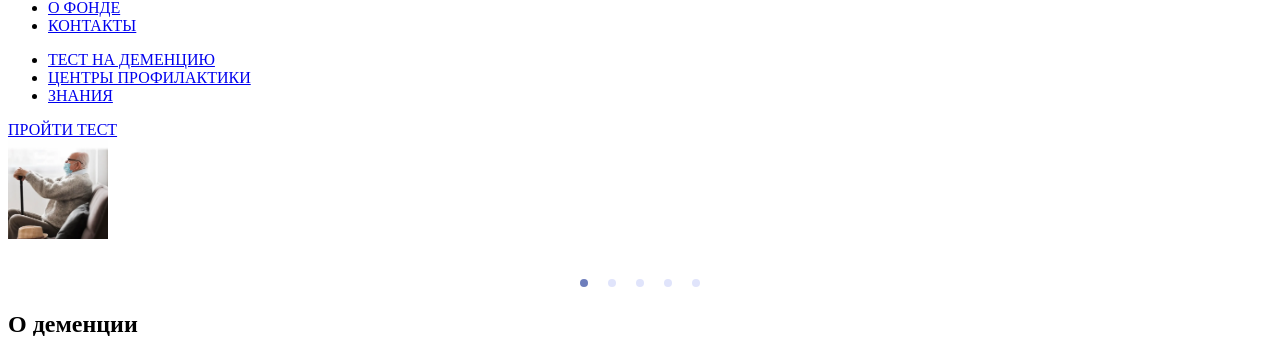
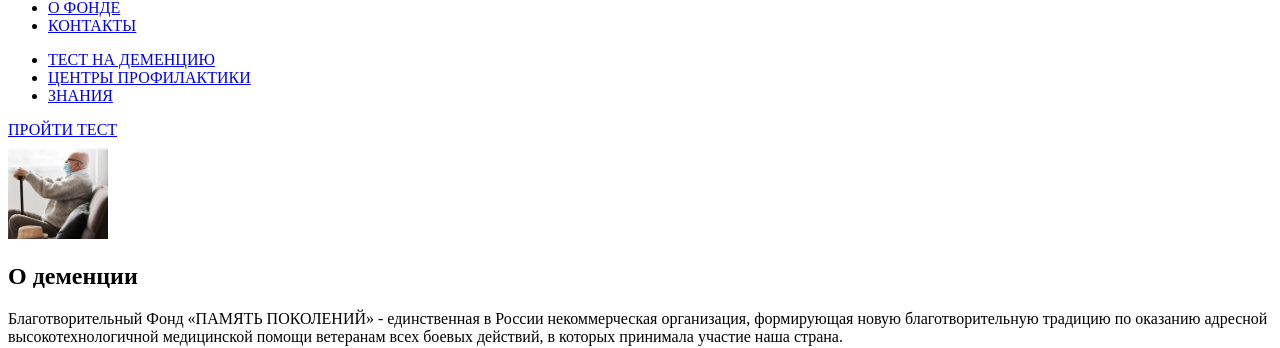
Before and after one commit to Studio-Yandex-Practicum/demencia-frontend, a React (Create React App) app: page / in a window 1280 px wide. Shown: the part 845-1193 px from the top of the page. Built offline with nearby package versions, Linux system fonts and the light colour scheme; a web font is replaced by a local one.

Commit message:
fix: code cleanUp

```diff
--- a/package.json
+++ b/package.json
@@ -13,7 +13,6 @@
     "@types/react-dom": "^17.0.11",
     "graphql": "^16.1.0",
     "react": "^17.0.2",
-    "react-alice-carousel": "^2.5.1",
     "react-dom": "^17.0.2",
     "react-router-dom": "^6.1.1",
     "react-scripts": "4.0.3",
--- a/src/pages/home/main/hero/slider/slider.tsx
+++ b/src/pages/home/main/hero/slider/slider.tsx
@@ -1,38 +1,10 @@
 import React from "react";
 import image from "./img.webp";
-import AliceCarousel from "react-alice-carousel";
-import "react-alice-carousel/lib/alice-carousel.css";
-import "./styles.css";
-
-const items = [
-  <div className="item" data-value="1">
-    <img src={image} width="100px" height="100px" />
-  </div>,
-  <div className="item" data-value="2">
-    <img src={image} width="100px" height="100px" />
-  </div>,
-  <div className="item" data-value="3">
-    <img src={image} width="100px" height="100px" />
-  </div>,
-  <div className="item" data-value="4">
-    <img src={image} width="100px" height="100px" />
-  </div>,
-  <div className="item" data-value="5">
-    <img src={image} width="100px" height="100px" />
-  </div>,
-];
 
 const Slider: React.FC = () => {
   return (
     <div>
-      <AliceCarousel
-        animationType="fadeout"
-        animationDuration={800}
-        disableButtonsControls
-        infinite
-        items={items}
-        mouseTracking
-      />
+      <img src={image} width="100px" height="100px" />
     </div>
   );
 };
--- a/src/pages/home/main/hero/slider/styles.css
+++ /dev/null
@@ -1,5 +0,0 @@
-.item {
-  width: 100px;
-  height: 100xp;
-  background-color: "black";
-}
```
Also changed, not shown: 1 other file (tests, documents, lock files or other folders).
